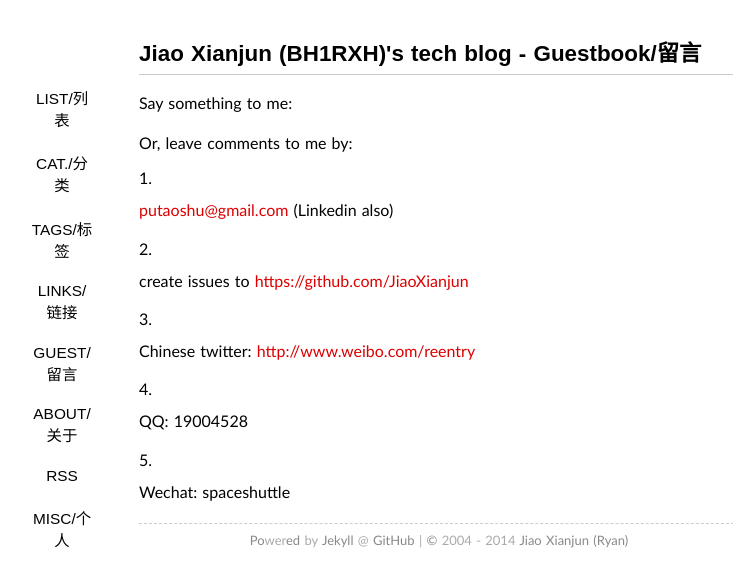
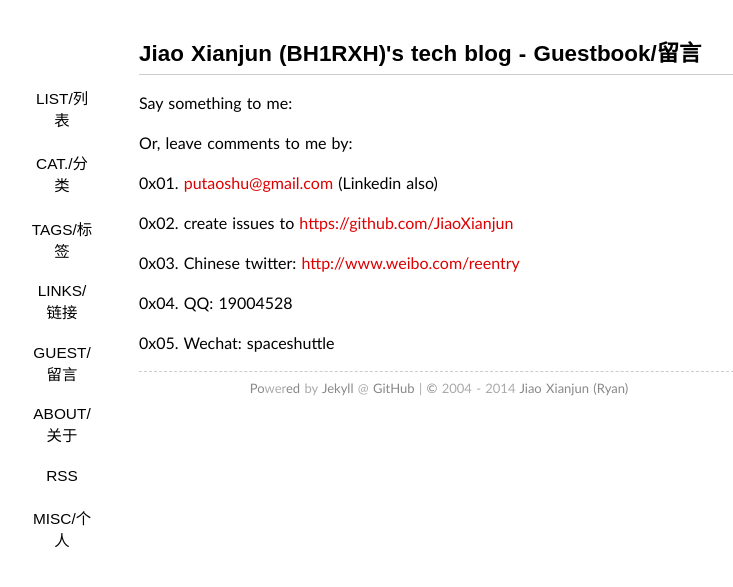
Before and after one commit to sdr-x/sdr-x.github.io, a Jekyll site: the page built from guestbook/index.md, in a window 1280 px wide. Shown: the top 587 px of the page, without its empty margins (201-934 px from the left). Built offline with Jekyll 4.4.1, drawn with Linux system fonts in a browser that asks for light colours; some web fonts are replaced; Markdown is read by kramdown in place of the engine named in the settings; comment, search, counter and statistics services are not loaded.

Commit message:
Update index.md

```diff
--- a/guestbook/index.md
+++ b/guestbook/index.md
@@ -23,15 +23,15 @@ Say something to me:
 
 Or, leave comments to me by:
 
-1. [putaoshu@gmail.com](mailto:putaoshu@gmail.com) (Linkedin also)
+0x01. [putaoshu@gmail.com](mailto:putaoshu@gmail.com) (Linkedin also)
 
-2. create issues to [https://github.com/JiaoXianjun](https://github.com/JiaoXianjun)
+0x02. create issues to [https://github.com/JiaoXianjun](https://github.com/JiaoXianjun)
 
-3. Chinese twitter: [http://www.weibo.com/reentry](http://www.weibo.com/reentry)
+0x03. Chinese twitter: [http://www.weibo.com/reentry](http://www.weibo.com/reentry)
 
-4. QQ: 19004528
+0x04. QQ: 19004528
 
-5. Wechat: spaceshuttle
+0x05. Wechat: spaceshuttle
 
 <script>
   (function(i,s,o,g,r,a,m){i['GoogleAnalyticsObject']=r;i[r]=i[r]||function(){
```
